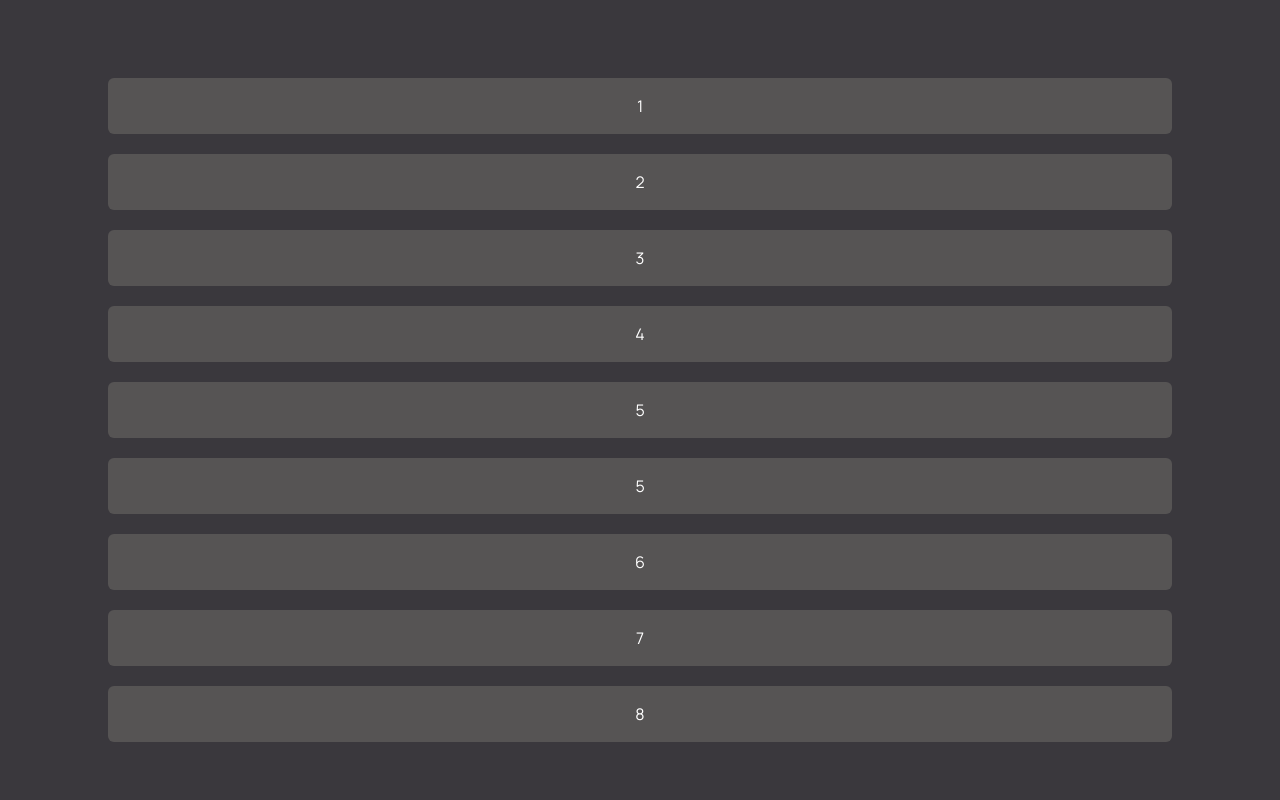
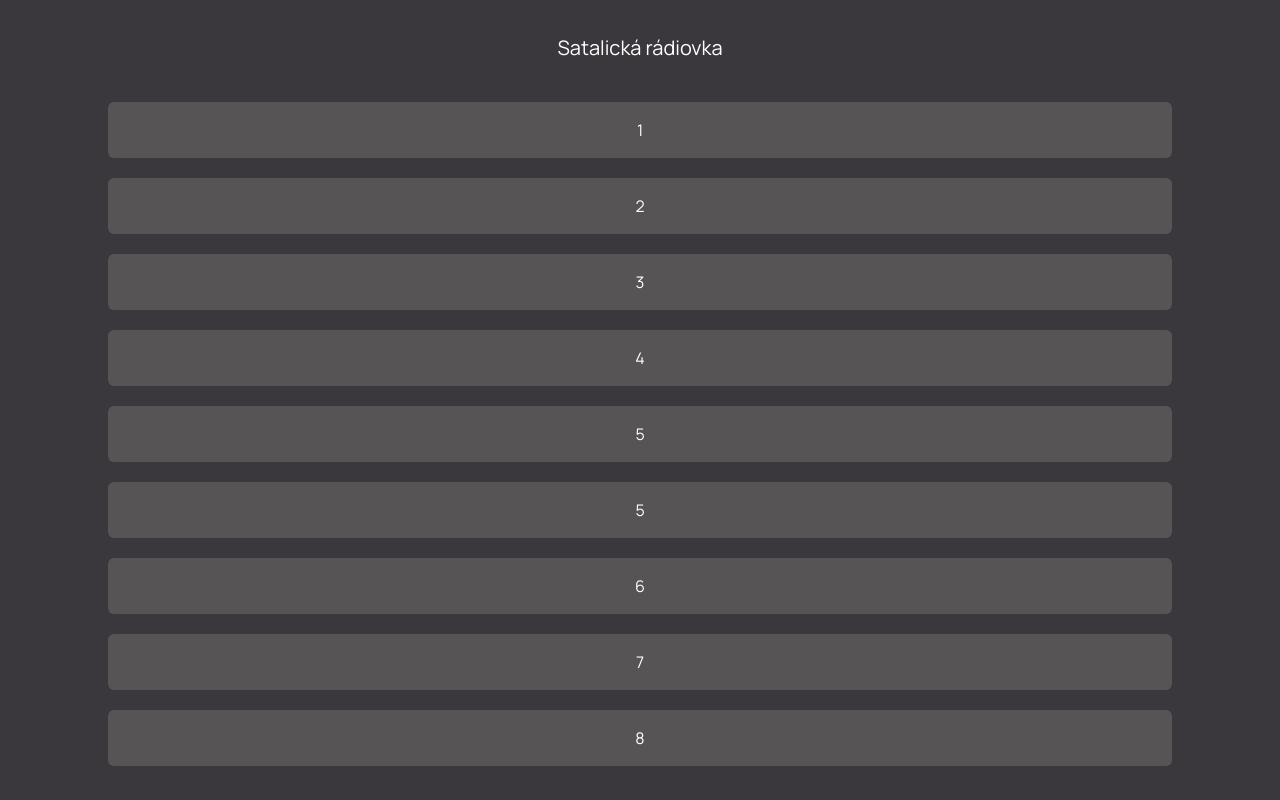
Before and after one commit to OlliJeCool/path, a React (Vite) app: page / in a window 1280 px wide. Built offline with nearby package versions, Linux system fonts and the light colour scheme.

Commit message:
Added title and set next button to default hidden

```diff
--- a/src/components/QuestionList.jsx
+++ b/src/components/QuestionList.jsx
@@ -27,13 +27,15 @@ const QuestionList = () => {
 
     return (
         <div className="flex justify-center items-center font-manrope text-white h-[100vh]">
-            <div className='w-[85%] bg-primary flex flex-col items-center justify-center px-3 mt-5 gap-5'>
-                {pathQuestions.map((question) => (
-                    <div className={`flex justify-center items-center bg-secondary rounded-md h-14 w-full text-white ${localStorage.getItem(question.id) === 'true' ? 'correct-gradient' : ''}`} key={question.id} onClick={() => handleClick(question.id)}>
-                        {question.id}
-                    </div>
-                ))}
-
+            <div className="w-[85%]">
+                <div className="text-center text-xl mb-10">Satalická rádiovka</div>
+                <div className='bg-primary flex flex-col items-center justify-center px-3 mt-5 gap-5'>
+                    {pathQuestions.map((question) => (
+                        <div className={`flex justify-center items-center bg-secondary rounded-md h-14 w-full text-white ${localStorage.getItem(question.id) === 'true' ? 'correct-gradient' : ''}`} key={question.id} onClick={() => handleClick(question.id)}>
+                            {question.id}
+                        </div>
+                    ))}
+                </div>
             </div>
         </div>
     )
--- a/src/components/QuestionPage.jsx
+++ b/src/components/QuestionPage.jsx
@@ -33,7 +33,7 @@ const QuestionPage = ({ question }) => {
             <div className="w-[90vw] bg-primary text-white font-manrope p-3">
                 <div className="px-1">
                     <Link to="/">Home</Link>
-                    <div className=' float-right' hidden={question.id === 8}>
+                    <div className=' float-right' hidden={question.id === 8 || !isAnswered}>
                         <Link to={`/${question.id + 1}`}>Další</Link>
                     </div>
                 </div>
```
